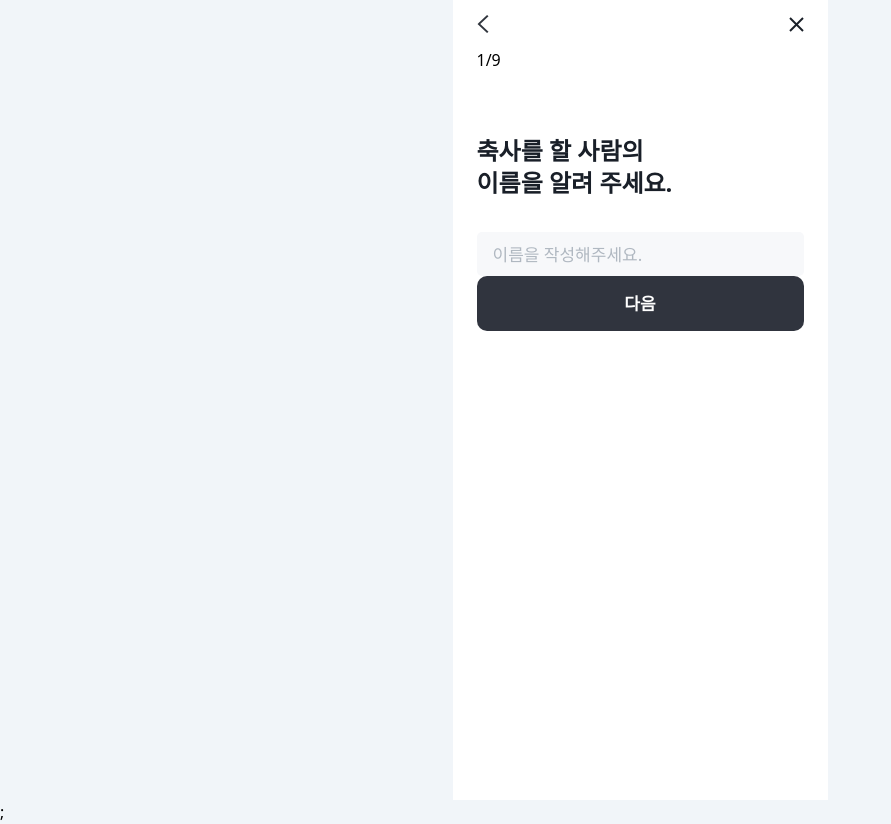
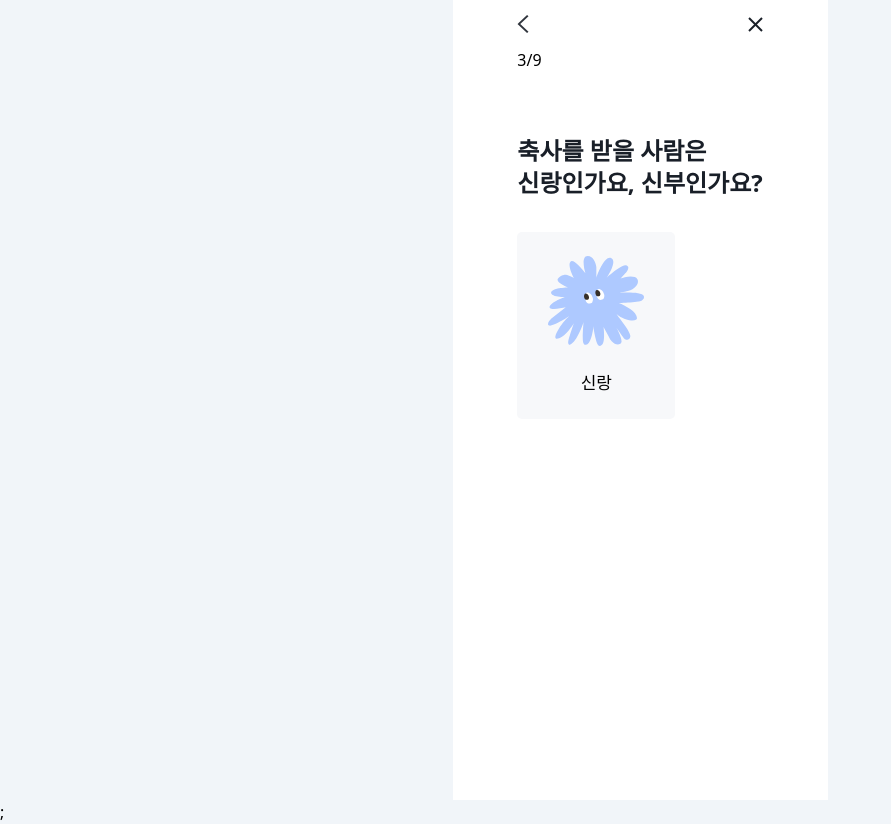
Before and after one commit to with-Bloom/bloom-react, a React (Vite) app: page /question in a window 1280 px wide. Shown: the whole page, without its empty margins (0-891 px from the left). Built offline with nearby package versions, Linux system fonts and the light colour scheme.

Commit message:
fix: input type수정, 질문 페이지 count 처리

```diff
--- a/src/components/Input/index.tsx
+++ b/src/components/Input/index.tsx
@@ -1,11 +1,11 @@
 type Props = {
-  placeholder: string;
+  placeholder?: React.ReactNode;
 };
 
 const Input = ({ placeholder }: Props) => {
   return (
     <input
-      className="caret-indigo bg-gray100 placeholder-gray200 text-gray400 h-11 w-[327px] rounded-[5px] p-4 text-[17px] font-medium outline-indigo"
+      className="h-11 w-[327px] rounded-[5px] bg-gray100 p-4 text-[17px] font-medium text-gray400 placeholder-gray200 caret-indigo outline-indigo"
       placeholder={placeholder}
       maxLength={10}
     ></input>
--- a/src/components/QuestionTitle/index.tsx
+++ b/src/components/QuestionTitle/index.tsx
@@ -1,5 +1,5 @@
 type Props = {
-  children: string;
+  children: ReactNode;
 };
 
 const QuestionTitle = ({ children }: Props) => {
--- a/src/pages/Quesiton/index.tsx
+++ b/src/pages/Quesiton/index.tsx
@@ -6,6 +6,7 @@ import Header from 'components/Header';
 import Input from 'components/Input';
 import PrimaryButton from 'components/Button/PrimaryButton';
 import NextButton from 'components/Button/NextButton';
+import FlowerIcon from 'assets/flower.svg?react';
 
 const selectComponent = ({ type, options }) => {
   switch (type) {
@@ -17,7 +18,12 @@ const selectComponent = ({ type, options }) => {
         </>
       );
     case 'image-card-button':
-      return <div>이미지 카드</div>;
+      return (
+        <div className="bg-gray100 flex h-[187px] w-[158px] flex-col items-center justify-between rounded-[5px] py-6 text-[17px] font-medium">
+          <FlowerIcon />
+          <span>신랑</span>
+        </div>
+      );
     case 'image-button':
       return <div>이미지</div>;
     case 'primary-button':
@@ -26,7 +32,7 @@ const selectComponent = ({ type, options }) => {
 };
 
 const QuestionPage = () => {
-  const [currentPage, setCurrentPage] = useState(1);
+  const [currentPage, setCurrentPage] = useState(3);
   const LAST_PAGE = 9;
   const text = '축사를 할 사람의 \n 이름을 알려 주세요.';
   return (
```
